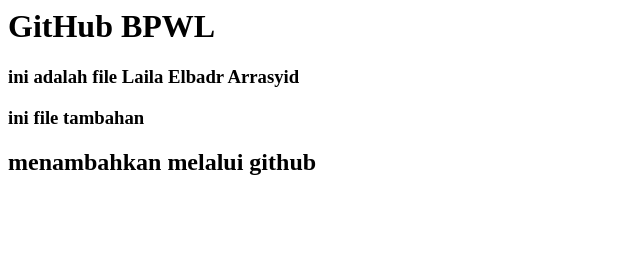
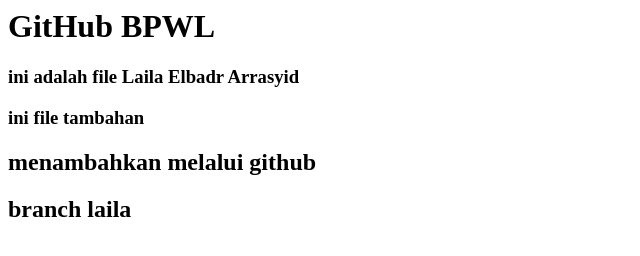
Before and after one commit to lailaelbadr/github_bpwl, a plain HTML site: page index.html in a window 1280 px wide. Shown: the whole page, without its empty margins (0-640 px from the left). Drawn offline with Linux system fonts and the light colour scheme.

Commit message:
branch laila

```diff
--- a/index.html
+++ b/index.html
@@ -2,3 +2,4 @@
 <h3>ini adalah file Laila Elbadr Arrasyid</h3>
 <h3>ini file tambahan</h3>
 <h2>menambahkan melalui github</h2>
+<h2>branch laila</h2>
```
